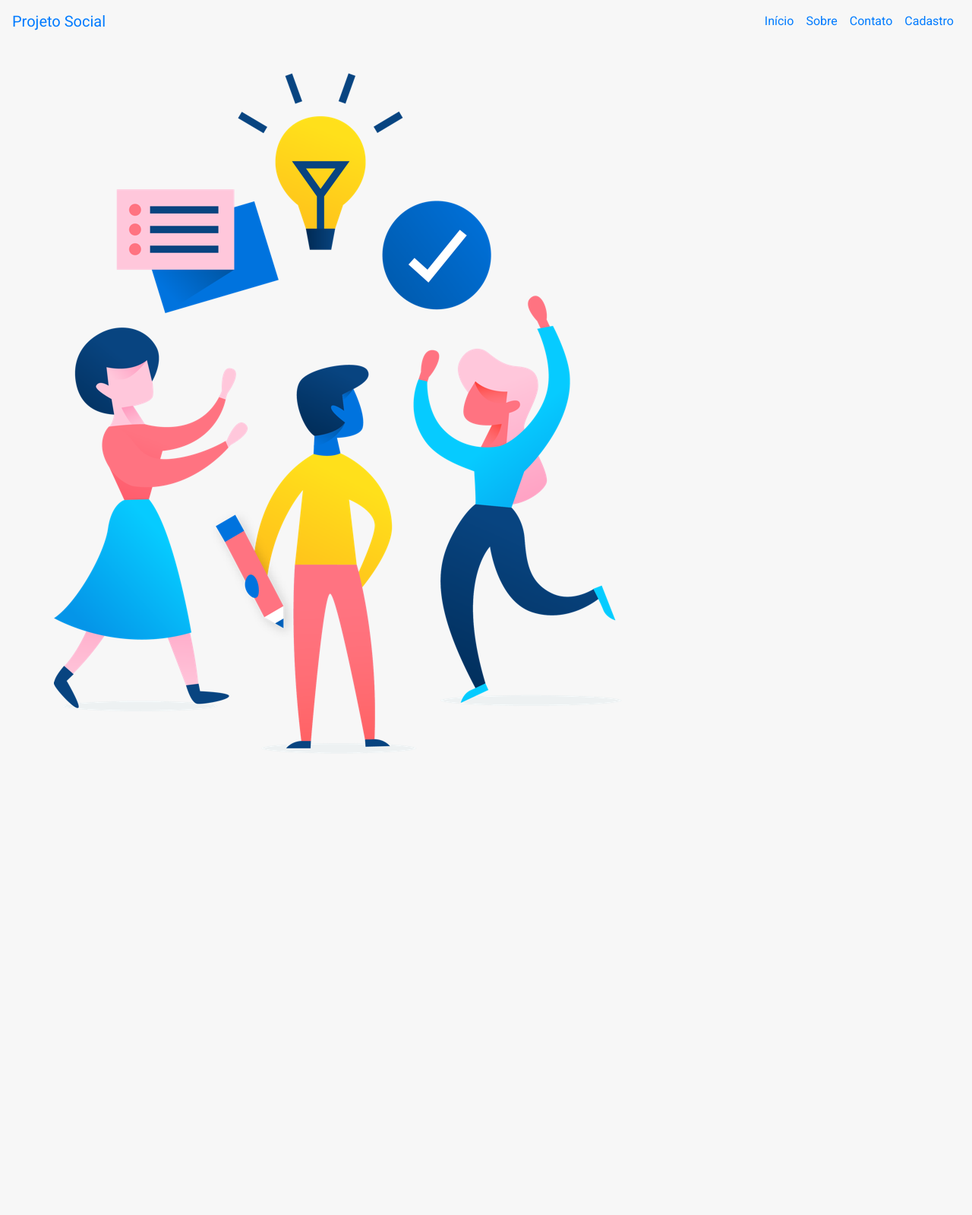
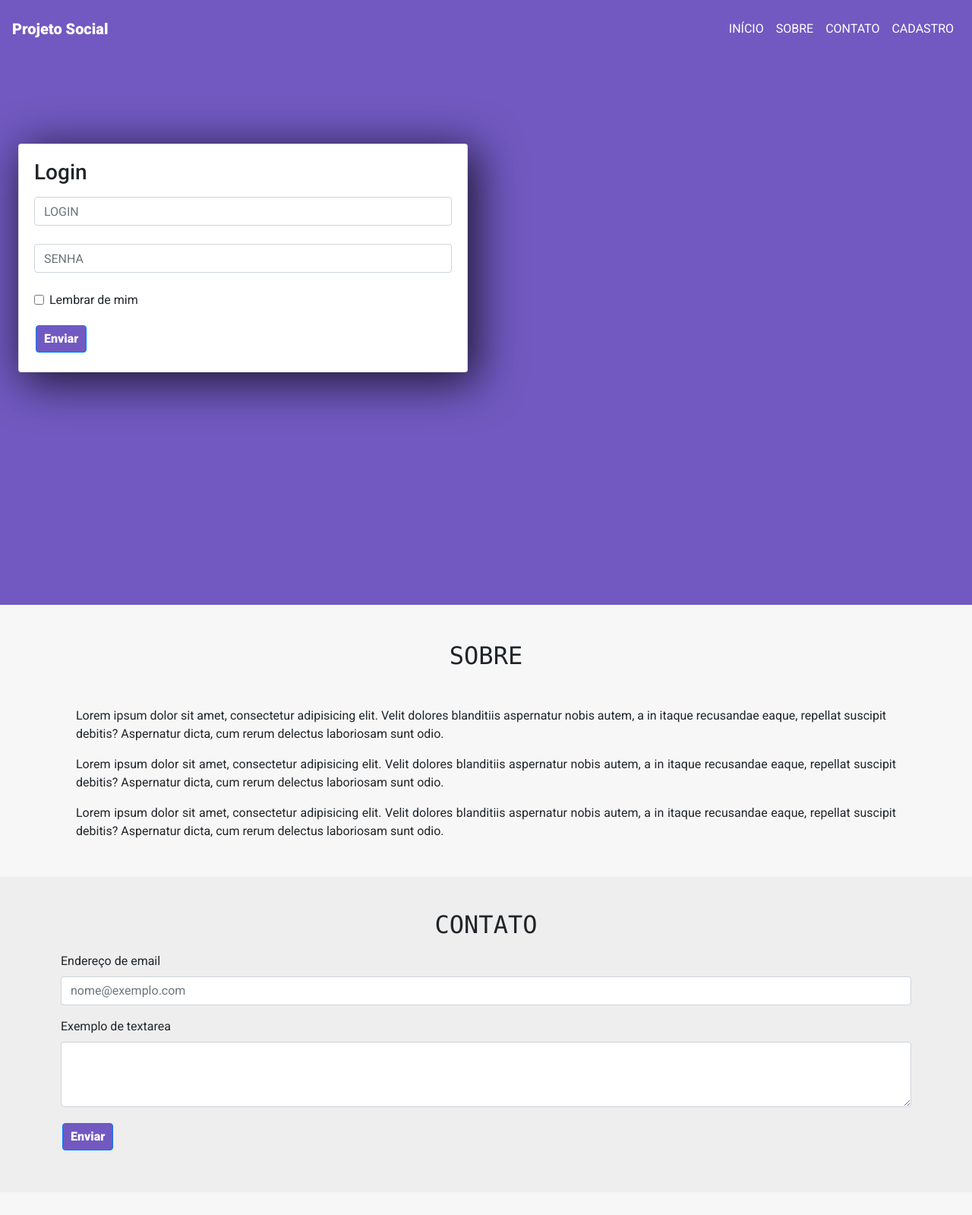
Before and after one commit to projetodhsocial/redesocial-projetodh, a PHP site: page / in a window 1280 px wide. Shown: the whole page at 76% size. Before the commit the page ends 985 px from the top, so only its background shows below. Run offline with PHP 8.4, Linux system fonts and the light colour scheme.

Commit message:
Alteraçoes no CSS

```diff
--- /dev/null
+++ b/assets/css/style.css
@@ -0,0 +1,57 @@
+*, body, html {
+    margin: 0;
+    padding: 0;
+    box-sizing: border-box;
+    scroll-behavior: smooth;
+}
+body {
+    font-family: 'Roboto', sans-serif;
+}
+/* barra de menu principal */
+.navbar-default{
+    background-color: #7159c1;
+    text-align: center;
+}
+
+ /* elemento que tem o nome "Projeto social" */
+ .navbar-default .navbar-brand {
+    margin-top: 10px;
+    color: #fff;
+    height: 50px;
+    font-family: 'Roboto', sans-serif;
+    font-weight: 900;
+}
+
+ /* item de menu */
+ .navbar-default .navbar-nav > li > a {
+    color: #fff;
+    text-transform: uppercase;
+}
+
+ /* mouse over no item de menu */
+ .navbar-default .navbar-nav > li > a:hover,
+ .navbar-default .navbar-nav > li > a:focus {
+    color: #ffcc4d;
+}
+.container-home {
+    width: 100%;
+    min-height: 90vh;
+    margin-right: 0;
+    background-color: #7159c1;
+    /* top: 200px; */
+
+    background-repeat: no-repeat;
+    background-size: contain;
+}
+.card {
+    margin-top: calc(100% - 85%);
+    -webkit-box-shadow: 9px 10px 58px 3px rgba(0,0,0,0.75);
+    -moz-box-shadow: 9px 10px 58px 3px rgba(0,0,0,0.75);
+    box-shadow: 9px 10px 58px 3px rgba(0,0,0,0.75);
+}
+ .contact {
+    width: 100%;
+    padding: 10px;
+    margin-bottom: 30px;
+    background-color: #eee;
+}
--- a/inc/head.php
+++ b/inc/head.php
@@ -9,4 +9,5 @@
     <!-- <link rel="stylesheet" href="./assets/css/style_menu.css"> -->
     <!-- <link rel="stylesheet" href="./assets/css/style_cadastro.css"> -->
     <link rel="stylesheet" href="./assets/css/style_queroajudar.css">
+    <link rel="stylesheet" href="./assets/css/style.css">
 </head>
--- a/index.php
+++ b/index.php
@@ -2,11 +2,71 @@
 <?php require_once('./inc/head.php') ?>
 <?php require_once('./inc/header.php') ?>
 
-<div class="container-fluid">
-  <img src="./assets/img/foto-conexao-projetodh.png" class="img-fluid" alt="Imagem responsiva">
+<section class="container-fluid container-home">
+
+  <div class="row d-flex align-items-start flex-column">
+    <div class="col-md-6 p-4">
+      <div class="card">
+        <div class="card-body">
+          <h3 class="card-title mb-3">Login</h3>
+          <form>
+            <div >
+              <input type="email" class="form-control" id="exampleInputEmail1" aria-describedby="emailHelp" placeholder="LOGIN">
+            </div>
+            <div class="form-group my-4">
+              <input type="password" class="form-control" id="exampleInputPassword1" placeholder="SENHA">
+            </div>
+            <div class="form-group form-check">
+              <input type="checkbox" class="form-check-input" id="exampleCheck1">
+              <label class="form-check-label" for="exampleCheck1">Lembrar de mim</label>
+            </div>
+            <button type="submit" class="btn btn-primary">Enviar</button>
+          </form>
+        </div>
+      </div>
+    </div>
+  </section>
+
+  <section>
+    <div class="container my-5">
+      <div class="col-md-12">
+
+      <h2 class="text-uppercase text-center text-monospace my-5">Sobre</h2>
+
+      <p class="text-sm-justify">Lorem ipsum dolor sit amet, consectetur adipisicing elit. Velit dolores blanditiis aspernatur nobis autem, a in itaque recusandae eaque, repellat suscipit debitis? Aspernatur dicta, cum rerum delectus laboriosam sunt odio.</p>
+
+      <p class="text-justify">Lorem ipsum dolor sit amet, consectetur adipisicing elit. Velit dolores blanditiis aspernatur nobis autem, a in itaque recusandae eaque, repellat suscipit debitis? Aspernatur dicta, cum rerum delectus laboriosam sunt odio.</p>
+
+      <p class="text-justify">Lorem ipsum dolor sit amet, consectetur adipisicing elit. Velit dolores blanditiis aspernatur nobis autem, a in itaque recusandae eaque, repellat suscipit debitis? Aspernatur dicta, cum rerum delectus laboriosam sunt odio.</p>
+    </div>
+    </div>
+  </section>
+
+  <section class="container-fluid contact">
+
+    <div class="container contact">
+
+    <h2 class="text-uppercase text-center text-monospace mt-4 mb-3">Contato</h2>
+
+      <form>
+      <div class="form-group">
+        <label for="exampleFormControlInput1">Endereço de email</label>
+        <input type="email" class="form-control" id="exampleFormControlInput1" placeholder="nome@exemplo.com">
+      </div>
+
+      <div class="form-group">
+
+      </div>
+      <div class="form-group">
+        <label for="exampleFormControlTextarea1">Exemplo de textarea</label>
+        <textarea class="form-control" id="exampleFormControlTextarea1" rows="3"></textarea>
+      </div>
+    </form>
+    <button type="submit" class="btn btn-primary">Enviar</button>
+    </div>
+  </section>
 
 
 
-</div>
 
 <?php require_once('./inc/footer.php') ?>
```
Also changed, not shown: assets/css/style_menu.css (deleted, +0 -81 lines), assets/img/25453.jpg (added), assets/img/pessoas.jpg (added).
